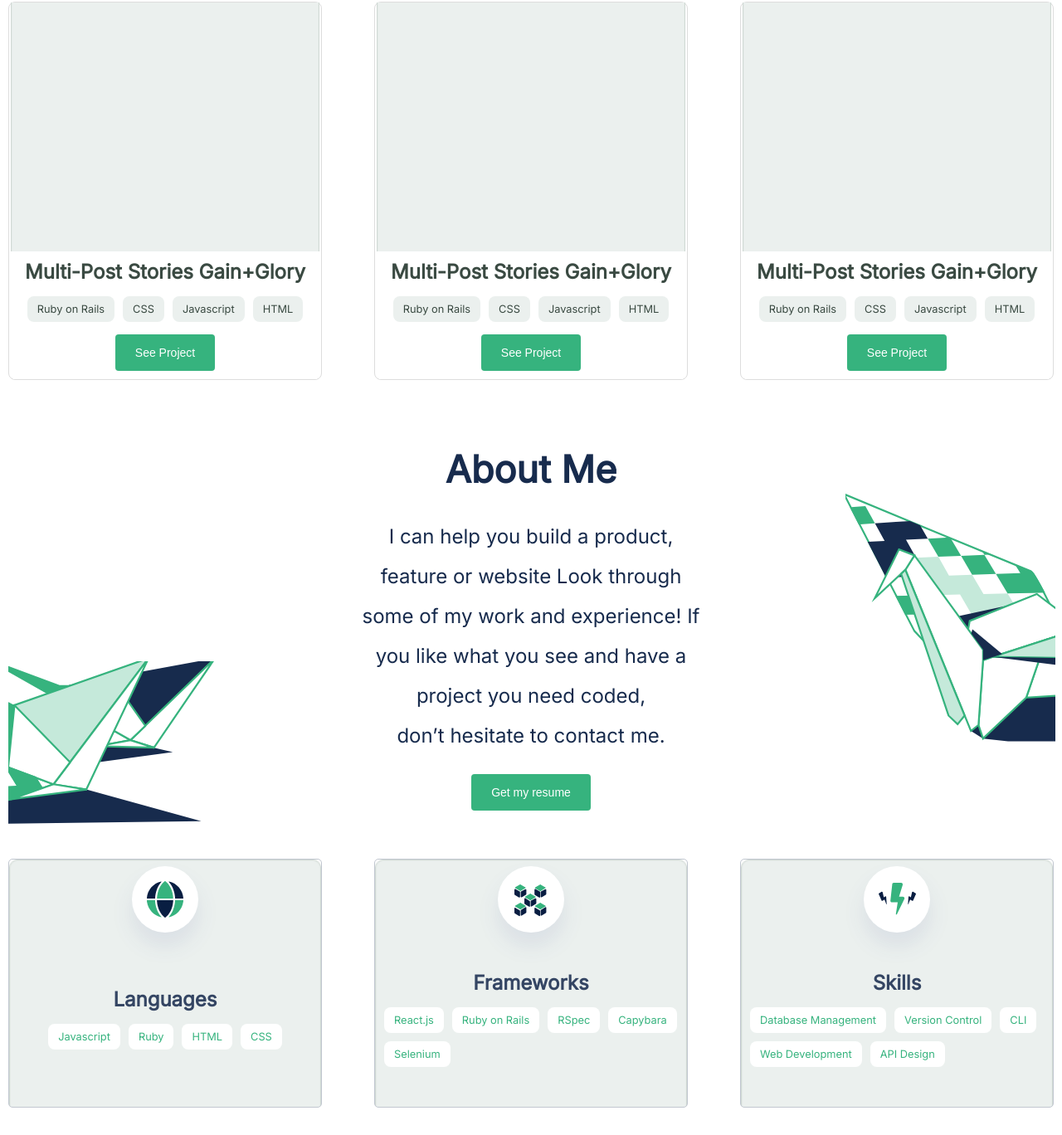
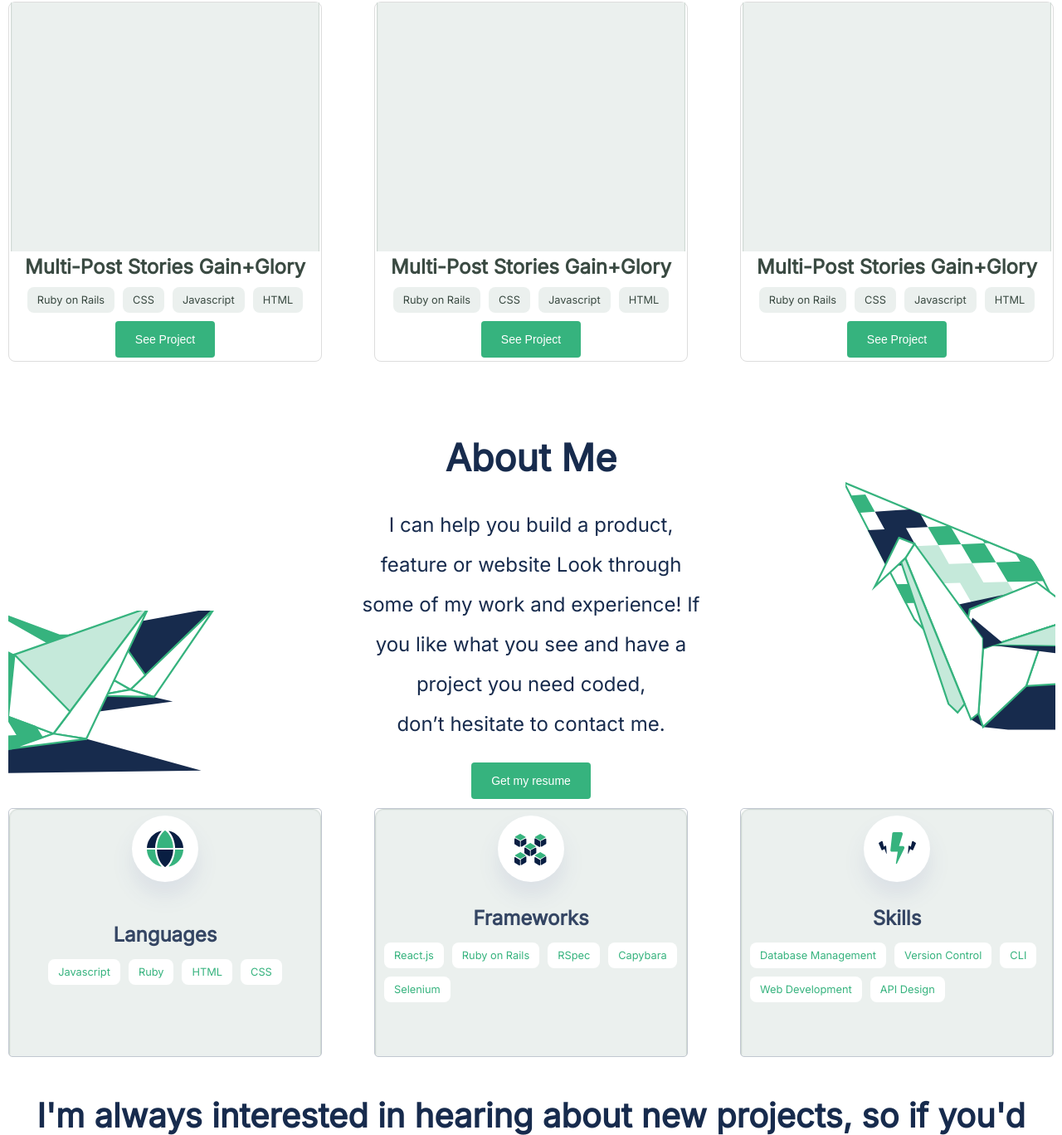
Before and after one commit to RileyManda/html5-portfolio-website, a plain HTML site: page index.html in a window 1280 px wide. Shown: the part 945-2313 px from the top of the page at 83% size. Drawn offline with Linux system fonts and the light colour scheme.

Commit message:
Updated percentage values

```diff
--- a/style.css
+++ b/style.css
@@ -108,7 +108,7 @@ body {
 #works-section {
   display: grid;
   grid-template-columns: repeat(auto-fit, minmax(300px, 1fr));
-  gap: 20px;
+  gap: 2%;
   margin-top: 100vh;
   flex-wrap: wrap;
   justify-content: center;
@@ -137,13 +137,13 @@ body {
 
 .works-card-title {
   font-size: 1.5rem;
-  margin-bottom: 10px;
+  margin-bottom: 1.5%;
   color: var(--works-text-color);
   align-items: center;
 }
 
 .works-card-content {
-  padding: 10px;
+  padding: 1%;
   text-align: center;
   background-color: #fff;
   border-top-right-radius: 8px;
@@ -153,7 +153,7 @@ body {
   display: flex;
   flex-wrap: wrap;
   justify-content: center;
-  margin-bottom: 10px;
+  margin-bottom: 1.5%;
   border-radius: 0;
 }
 
@@ -181,7 +181,7 @@ body {
   color: var(--title-color);
   text-align: center;
   margin-bottom: 3px;
-  margin-top: 30px;
+  margin-top: 3%;
   padding-bottom: 2rem;
 }
 
@@ -196,7 +196,7 @@ body {
   background-repeat: no-repeat;
   position: relative;
   margin-bottom: 3px;
-  margin-top: -180px;
+  margin-top: -18%;
   padding-bottom: 2rem;
   width: 100%;
   height: 200px;
@@ -229,7 +229,7 @@ body {
   z-index: 1;
   text-align: center;
   align-items: center;
-  margin-top: 100px;
+  margin-top: 18%;
 }
 
 .about-tags {
@@ -253,7 +253,7 @@ body {
 
 /* contact section */
 #contact-section {
-  padding: 20px;
+  padding: 2%;
   display: flex;
   flex-direction: column;
   align-items: center;
@@ -269,7 +269,7 @@ body {
   display: flex;
   align-items: center;
   width: 100%;
-  height: 100px;
+  height: 10%;
   justify-content: center;
 }
 
```
